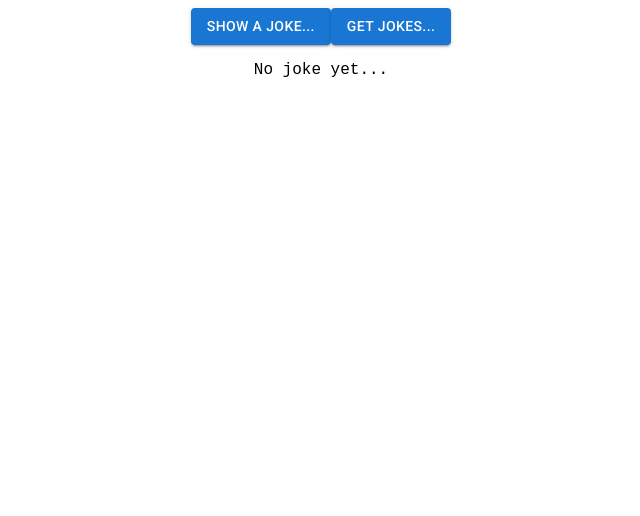
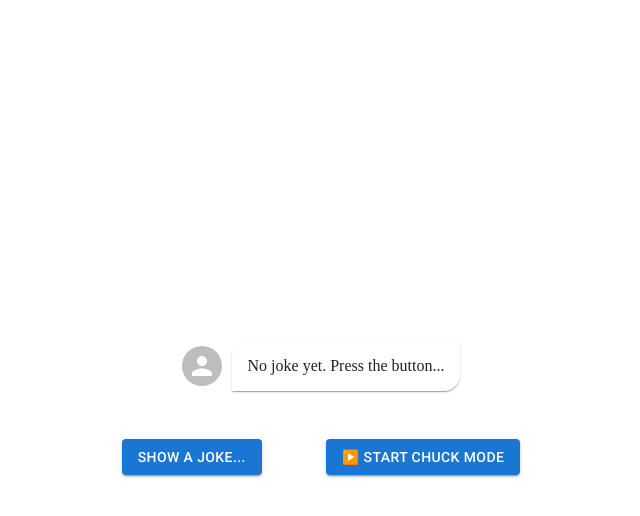
Before and after one commit to JakubKoutDev/react-chuck-norris-jokes-app, a React (Vite) app: page / in a window 1280 px wide. Shown: the top 516 px of the page, without its empty margins (319-959 px from the left). Built offline with nearby package versions, Linux system fonts and the light colour scheme; no server answers; a web font is replaced by a local one.

Commit message:
Minor refactor of the UI code (layout, button design, avatar icon, speech bubble...)
Minor refactoring of UI logic (norris avatar is now fetched separately,

```diff
--- a/src/App.tsx
+++ b/src/App.tsx
@@ -1,15 +1,18 @@
 import "./styles.css";
 import {useEffect, useRef, useState} from "react";
-import {Button} from "@mui/material";
+import {Avatar, Box, Button, Card, CardContent, Typography} from "@mui/material";
 import React from "react";
 import {useOnlineStatus} from "./util/check-online-status.util.ts";
 import {getJoke} from "./api/get-random-joke.api.ts";
 import type {JokeApiResponse} from "./interface/joke-api-response.interface.ts";
+import {apiJokesRandom} from "./constants/api.ts";
+import {apiGetAvatar} from "./api/get-avatar.api.ts";
 
 
 export default function App() {
     const [joke, setJoke] = useState<JokeApiResponse | null>(null)
     const [isJokeIntervalRunning, setIsJokeIntervalRunning] = useState(false);
+    const [avatarUrl, setAvatarUrl] = useState<string | null>(null);
 
     useEffect(() => {
         if (!isJokeIntervalRunning) return;
@@ -21,6 +24,18 @@ export default function App() {
         return () => clearInterval(id);
     }, [isJokeIntervalRunning]);
 
+    useEffect(() => {
+        const fetchAvatar = async () => {
+            try {
+                const url = await apiGetAvatar();
+                setAvatarUrl(url);
+            } catch (e) {
+                console.error("Failed to fetch avatar", e);
+            }
+        };
+        void fetchAvatar();
+    }, []);
+
     const isOnline = useOnlineStatus()
 
     let jokeSectionContent;
@@ -31,8 +46,10 @@ export default function App() {
 
     const fetchAndSetJoke = async () => {
         try {
-            const data = await getJoke();
+            const data: JokeApiResponse = await getJoke();
             setJoke(data);
+
+            console.log(data)
         } catch (e) {
             console.error(e);
         }
@@ -43,18 +60,54 @@ export default function App() {
     }
 
     if (!isOnline) {
-        jokeSectionContent = <p>No connection</p>;
+        jokeSectionContent = <span>No internet connection!</span>;
     } else if (!joke) {
-        jokeSectionContent = <p>No joke yet...</p>;
+        jokeSectionContent = <span>No joke yet. Press the button...</span>;
     } else {
-        jokeSectionContent = <p>{joke.value}</p>;
+        jokeSectionContent = <span>{joke.value}</span>;
     }
 
     return (
-        <div className="App">
-            <Button variant="contained" onClick={handleGetRandomJokeClick} color="primary">Show a joke...</Button>
-            <Button variant="contained" onClick={handleJokeIntervalDisplayClick} color="primary">Get jokes...</Button>
-            {jokeSectionContent}
-        </div>
+        <Box sx={{
+            display: "flex",
+            flexDirection: "column",
+            maxWidth: "40vw",
+            gap: 6,
+            alignItems: "center",
+            justifyContent: "center",
+            minHeight: "100vh",
+            margin: "0 auto"
+        }}>
+            <Box sx={{display: "flex", gap: "10px", alignItems: "center", justifyContent: "start"}}>
+                <div style={{fontSize: "40px"}}><Avatar src={avatarUrl ? avatarUrl : ""} alt="Chuck Norris"/></div>
+                <Card sx={{borderRadius: "16px 0 16px 0", padding: 2}}>
+                    {jokeSectionContent}
+                </Card>
+
+                <div
+                    style={{
+                        position: "absolute",
+                        bottom: 0,
+                        left: 20,
+                        width: 0,
+                        height: 0,
+                        borderLeft: "10px solid transparent",
+                        borderRight: "10px solid transparent",
+                        borderTop: "10px solid #fff",
+                    }}
+                />
+            </Box>
+            <Box sx={{display: "flex", flexDirection: "row", gap: 8}}>
+                <Button style={{transition: "transform 0.2s"}}
+                        onMouseEnter={e => e.currentTarget.style.transform = "scale(1.05)"}
+                        onMouseLeave={e => e.currentTarget.style.transform = "scale(1)"} disabled={isJokeIntervalRunning} variant="contained"
+                        onClick={handleGetRandomJokeClick}
+                        color="primary">Show a joke...</Button>
+                <Button style={{transition: "transform 0.2s"}}
+                        onMouseEnter={e => e.currentTarget.style.transform = "scale(1.05)"}
+                        onMouseLeave={e => e.currentTarget.style.transform = "scale(1)"} variant="contained" onClick={handleJokeIntervalDisplayClick}
+                        color={isJokeIntervalRunning ? "error" : "primary"}>{isJokeIntervalRunning ? "⏹ Stop Chuck Mode" : "▶️ Start Chuck Mode"}</Button>
+            </Box>
+        </Box>
     );
 }
--- /dev/null
+++ b/src/api/get-avatar.api.ts
@@ -0,0 +1,8 @@
+import {apiJokesRandom} from "../constants/api.ts";
+import type {JokeApiResponse} from "../interface/joke-api-response.interface.ts";
+
+export const apiGetAvatar = async () => {
+    const r = await fetch(apiJokesRandom)
+    const json: JokeApiResponse = await r.json()
+    return json.icon_url
+}
--- a/src/api/get-random-joke.api.ts
+++ b/src/api/get-random-joke.api.ts
@@ -1,5 +1,5 @@
 import {apiJokesRandom} from "../constants/api.ts";
-import type {JokeApiResponse} from "../App.tsx";
+import type {JokeApiResponse} from "../interface/joke-api-response.interface.ts";
 
 export const getJoke = async (): Promise<JokeApiResponse> => {
     const r = await fetch(apiJokesRandom);
```
Also changed, not shown: src/constants/api.ts (line endings or trailing spaces).
